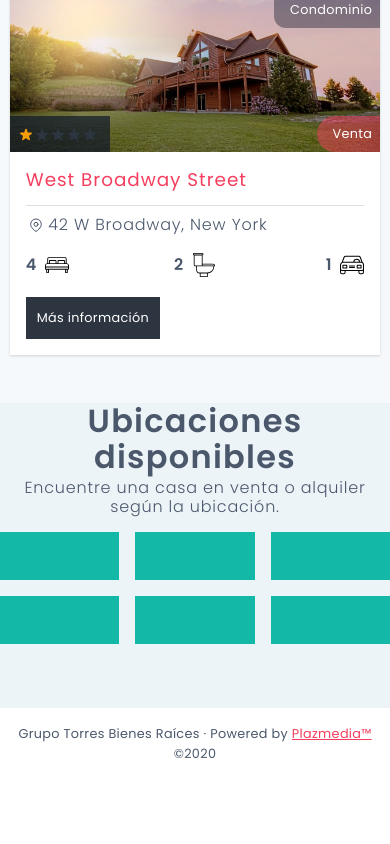
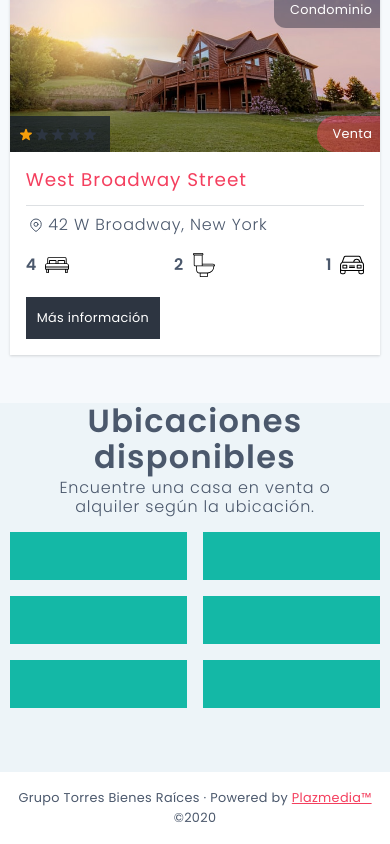
Before and after one commit to plazmediaLab/grupo-torres, a Next.js app: page /home in a window 390 px wide. Shown: the part 3153-3997 px from the top of the page. Before the commit the page ends 3933 px from the top, so only its background shows below. Built offline with nearby package versions, Linux system fonts and the light colour scheme.

Commit message:
[UI] Trabajando en los Item de la sección Ubicaciones Disponibles

```diff
--- a/components/home/real-state-locations/real-state-locations-main.js
+++ b/components/home/real-state-locations/real-state-locations-main.js
@@ -8,9 +8,18 @@ export default function RealSstateLocationsMain() {
         <p className="px-4 text-title-sub font-light">
           Encuentre una casa en venta o alquiler según la ubicación.
         </p>
+        <RealStateLocationsContent />
       </article>
-      <RealStateLocationsContent />
-      <style jsx>{``}</style>
+      <style jsx>{`
+        article {
+          width: 100%;
+        }
+        @media (max-width: 768px) {
+          article {
+            width: 95%;
+          }
+        }
+      `}</style>
     </section>
   );
 }
--- a/components/home/real-state-locations/real-state-locations_content.js
+++ b/components/home/real-state-locations/real-state-locations_content.js
@@ -9,7 +9,7 @@ export default function RealStateLocationsContent() {
   ];
 
   return (
-    <ul className="container mx-auto grid grid-cols-3 gap-4 my-4">
+    <ul className="container mx-auto grid grid-cols-2 md:grid-cols-3 gap-4 my-4">
       {locations.map((item) => (
         <li className="h-12 bg-teal-500" key={item.slug} item={item}></li>
       ))}
```
